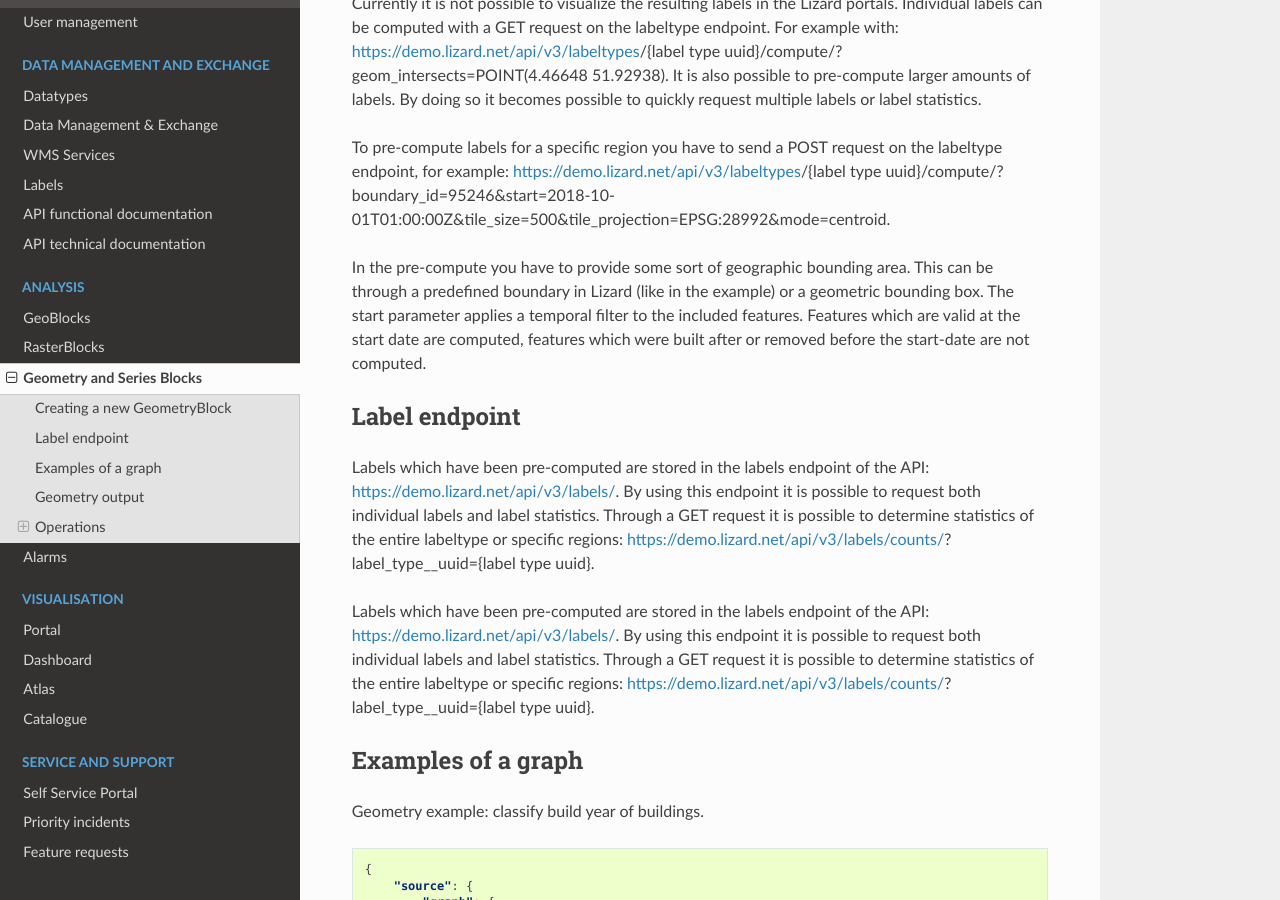
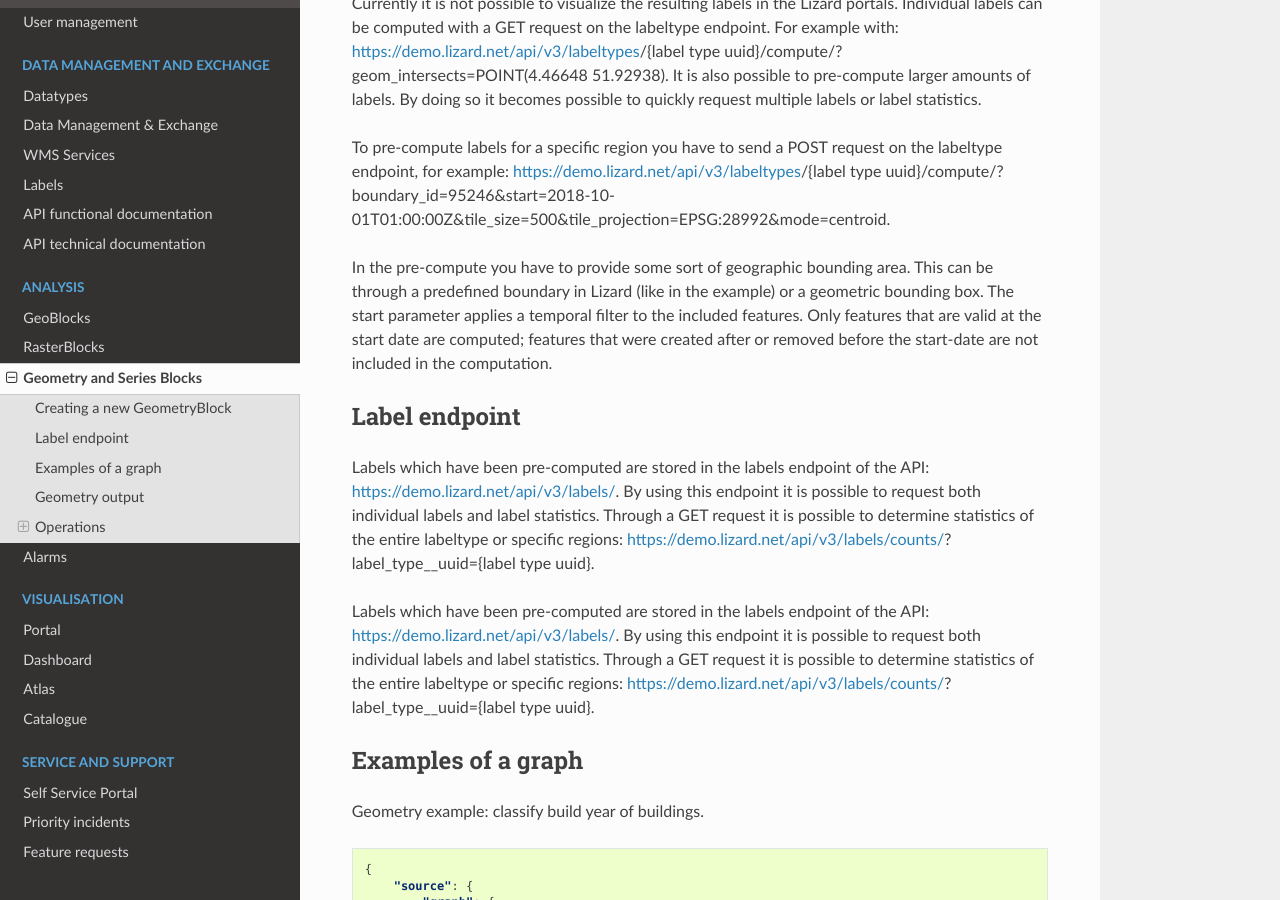
Before and after one commit to nens/lizard-docs, a Sphinx documentation site: the page built from source/d_geometryblocks.rst, in a window 1280 px wide and 900 px high, scrolled down 560 px. Built offline with Sphinx 7.4.7 and the Read the Docs theme 2.0.0, drawn with Linux system fonts in a browser that asks for light colours; formulas are drawn with MathJax 3.

Commit message:
Update source/d_geometryblocks.rst
Co-Authored-By: Casper van der Wel <casper.vanderwel@nelen-schuurmans.nl>

```diff
--- a/source/d_geometryblocks.rst
+++ b/source/d_geometryblocks.rst
@@ -32,7 +32,7 @@ https://demo.lizard.net/api/v3/labeltypes/{label type uuid}/compute/?boundary_id
 In the pre-compute you have to provide some sort of geographic bounding area.
 This can be through a predefined boundary in Lizard (like in the example) or a geometric bounding box.
 The start parameter applies a temporal filter to the included features.
-Features which are valid at the start date are computed, features which were built after or removed before the start-date are not computed.
+Only features that are valid at the start date are computed; features that were created after or removed before the start-date are not included in the computation.
 
 Label endpoint
 --------------
```
